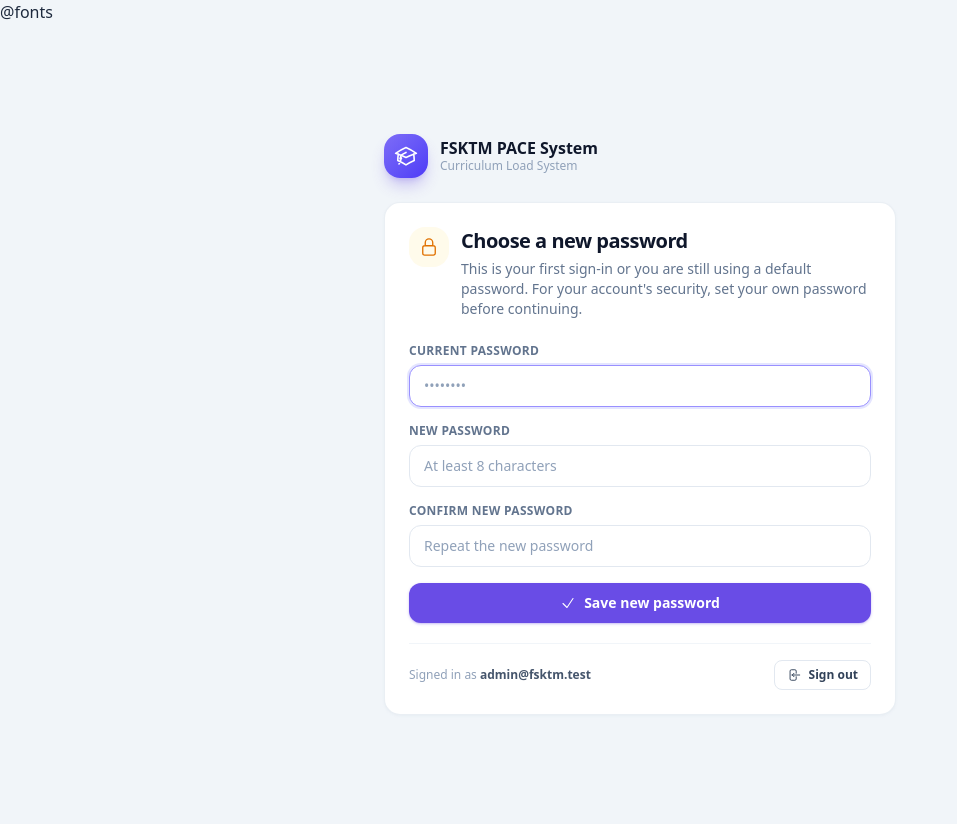
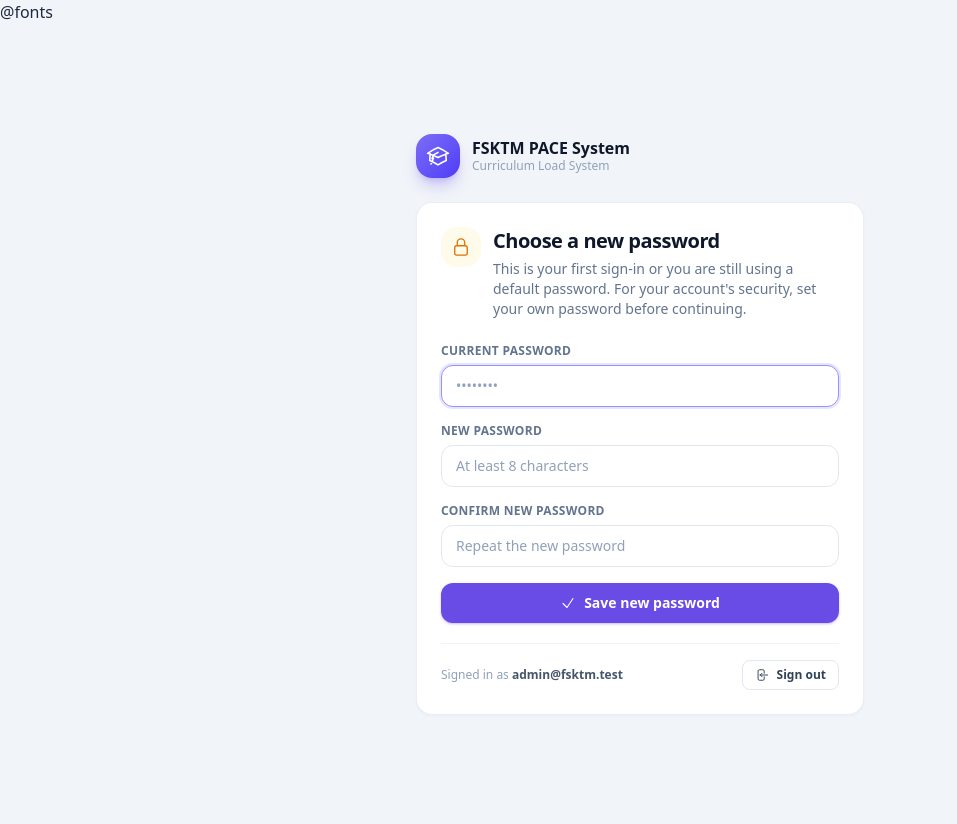
Before and after one commit to mnorasri/fsktm-pace, a Laravel app: page /password/change in a window 1280 px wide. Shown: the whole page, without its empty margins (0-957 px from the left). Run offline with Laravel 12, Linux system fonts and the light colour scheme; a user stored in the database is signed in; data comes from the database, SQL or seed files in the repository; style sheets or scripts are compiled from the project's sources.

Commit message:
Update code

```diff
--- a/resources/views/auth/force-password.blade.php
+++ b/resources/views/auth/force-password.blade.php
@@ -9,7 +9,7 @@
     </head>
     <body class="h-full bg-slate-100 font-sans text-slate-800 antialiased">
         <div class="flex min-h-full items-center justify-center p-6">
-            <div class="w-full max-w-lg">
+            <div class="w-full max-w-md">
                 <div class="mb-6 flex items-center gap-3">
                     <span class="grid size-11 place-items-center rounded-2xl bg-gradient-to-br from-brand-500 to-indigo-600 text-white shadow-lg shadow-brand-600/30">
                         <x-icon name="academic-cap" class="size-6" />
```
